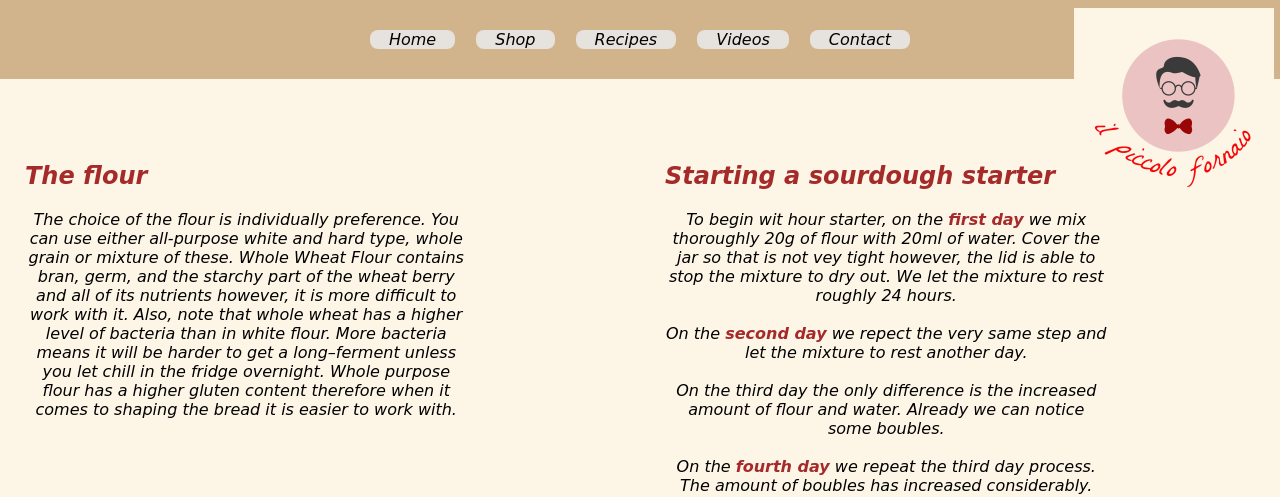
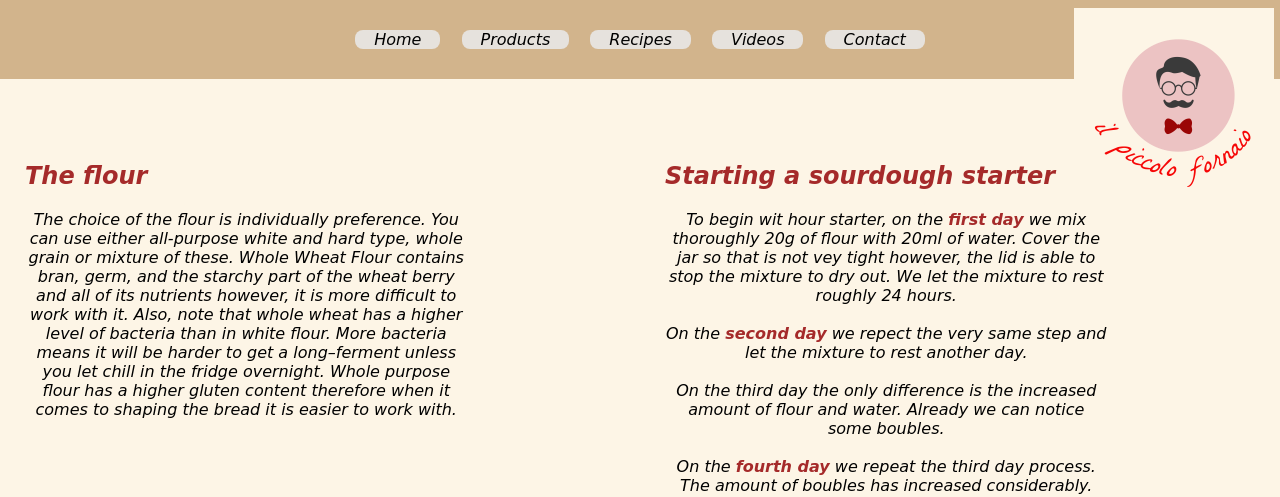
Before and after one commit to LorantKatona/final_sourdough_web, a plain HTML site: page The_starter_01.html in a window 1280 px wide. Shown: the top 497 px of the page. Drawn offline with Linux system fonts and the light colour scheme.

Commit message:
Update The_starter_01.html

```diff
--- a/The_starter_01.html
+++ b/The_starter_01.html
@@ -20,7 +20,7 @@
     <div class="header">
         <button class="button_header" type="button" onclick="window.location.href='index.html'"> Home
         </button>
-        <button class="button_header" type="button" onclick="window.location.href='Shop.html'"> Shop </button>
+        <button class="button_header" type="button" onclick="window.location.href='Shop.html'"> Products </button>
         <button class="button_header" type="button" onclick="window.location.href='Recipes.html'"> Recipes </button>
         <button class="button_header" type="button" onclick="window.location.href='Videos.html'"> Videos </button>
         <button class="button_header" type="button" onclick="window.location.href='Contact_us.html'"> Contact </button>
```
